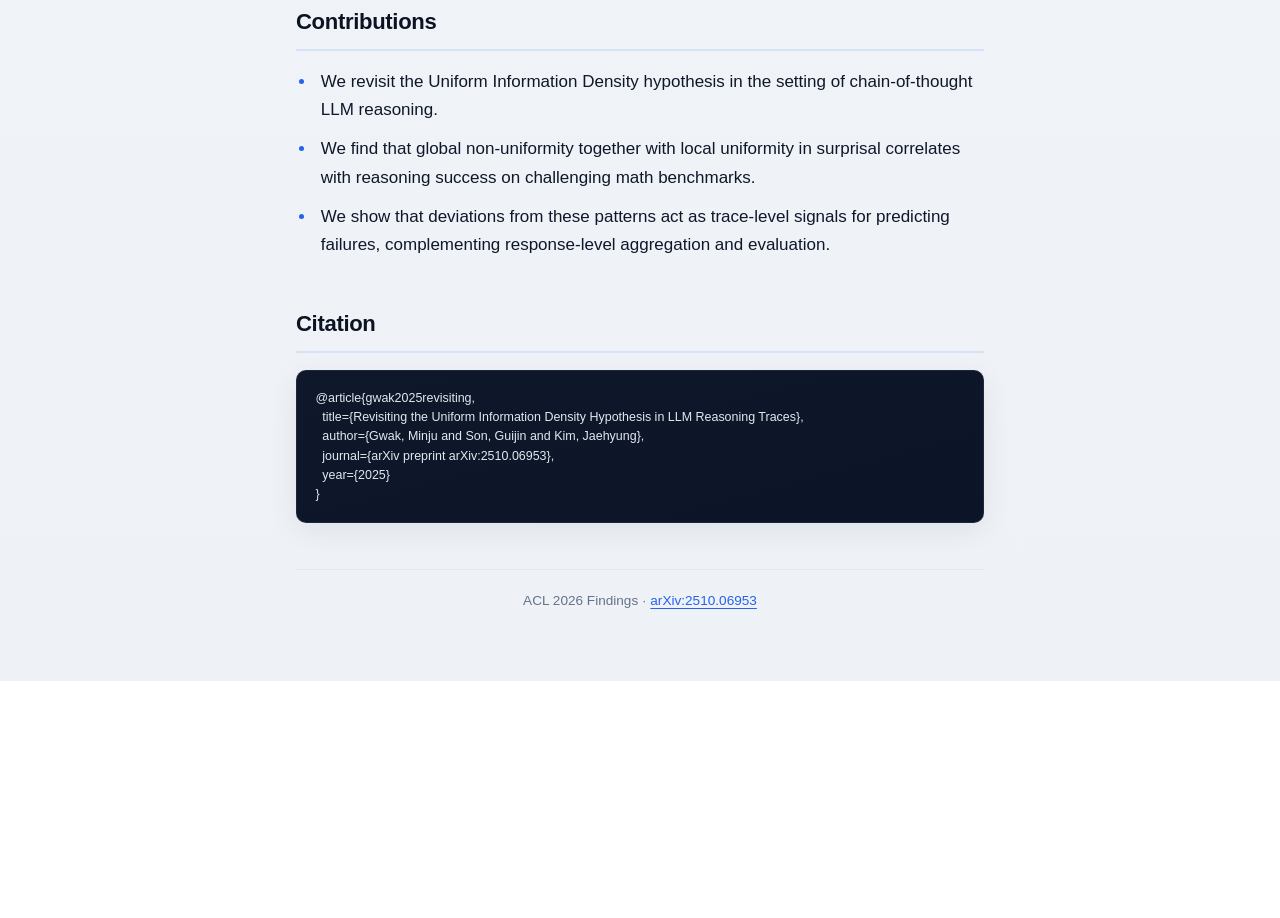
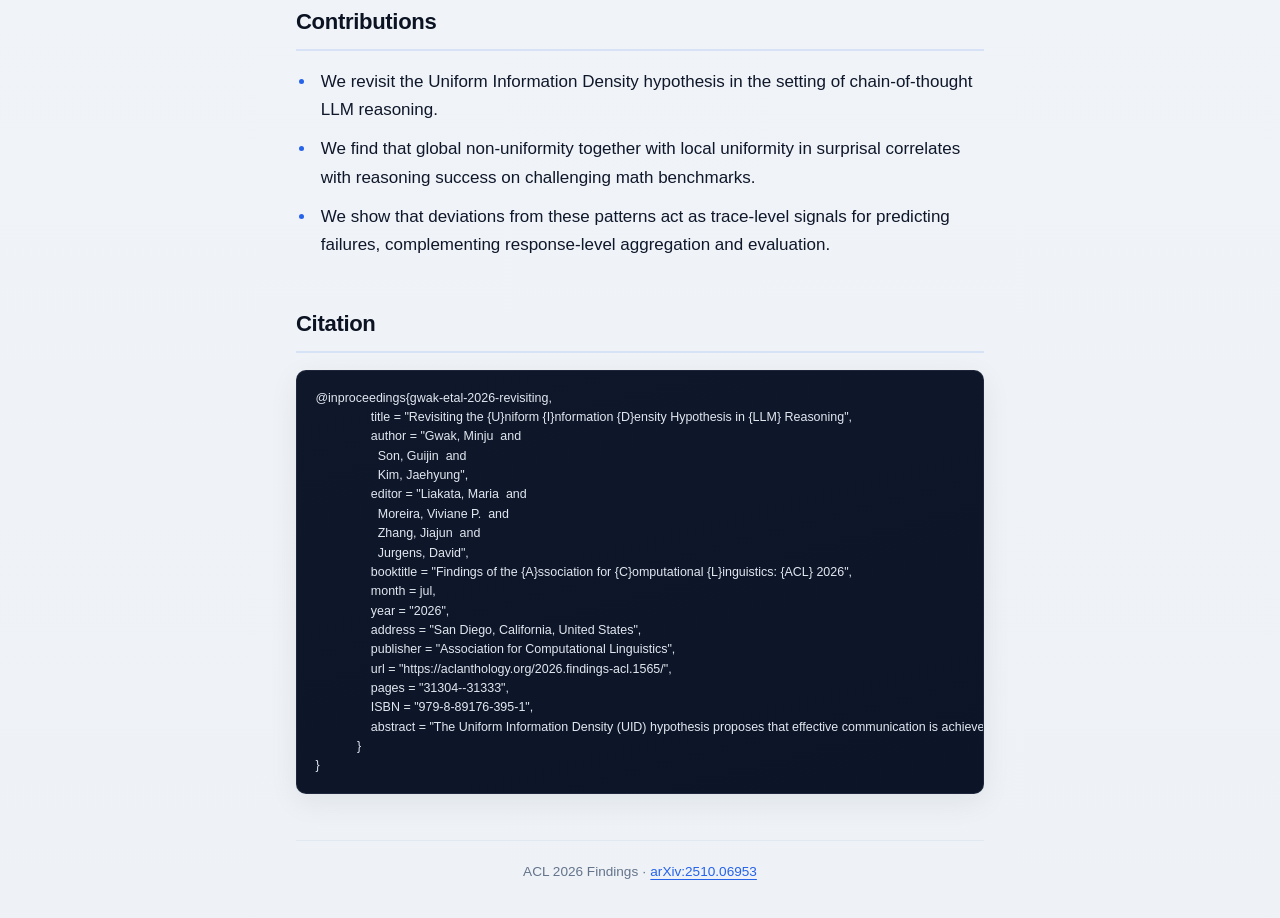
Before and after one commit to talzoomanzoo/uid-reasoning-project-page, a plain HTML site: page index.html in a window 1280 px wide. Shown: the part 1781-2699 px from the top of the page. Before the commit the page ends 2462 px from the top, so only its background shows below. Drawn offline with Linux system fonts and the light colour scheme.

Commit message:
update citations

```diff
--- a/index.html
+++ b/index.html
@@ -415,11 +415,25 @@
 
         <section aria-labelledby="cite-heading">
             <h2 id="cite-heading">Citation</h2>
-            <pre class="cite" id="bibtex">@article{gwak2025revisiting,
-  title={Revisiting the Uniform Information Density Hypothesis in LLM Reasoning Traces},
-  author={Gwak, Minju and Son, Guijin and Kim, Jaehyung},
-  journal={arXiv preprint arXiv:2510.06953},
-  year={2025}
+            <pre class="cite" id="bibtex">@inproceedings{gwak-etal-2026-revisiting,
+                title = "Revisiting the {U}niform {I}nformation {D}ensity Hypothesis in {LLM} Reasoning",
+                author = "Gwak, Minju  and
+                  Son, Guijin  and
+                  Kim, Jaehyung",
+                editor = "Liakata, Maria  and
+                  Moreira, Viviane P.  and
+                  Zhang, Jiajun  and
+                  Jurgens, David",
+                booktitle = "Findings of the {A}ssociation for {C}omputational {L}inguistics: {ACL} 2026",
+                month = jul,
+                year = "2026",
+                address = "San Diego, California, United States",
+                publisher = "Association for Computational Linguistics",
+                url = "https://aclanthology.org/2026.findings-acl.1565/",
+                pages = "31304--31333",
+                ISBN = "979-8-89176-395-1",
+                abstract = "The Uniform Information Density (UID) hypothesis proposes that effective communication is achieved by maintaining a stable flow of information. In this work, we revisit this principle in the context of Large Language Model (LLM) reasoning, asking whether step-level uniformity reflects reasoning quality. To this end, we introduce a novel framework to quantify uniformity of information flow at both local and global levels, using an entropy-based stepwise density metric. Across experiments on seven reasoning benchmarks, we see a counter-intuitive pattern: while high-quality reasoning exhibit smooth step-by-step transitions (local uniformity) and structured, non-uniform information flow at the trajectory level (global non-uniformity). The results demonstrate that these uniformities outperform alternative internal signals as predictors of reasoning quality, and such divergence with human communication is not a model deficiency, but a byproduct of distinct objectives between human communication and LLM reasoning."
+            }
 }</pre>
         </section>
 
```
